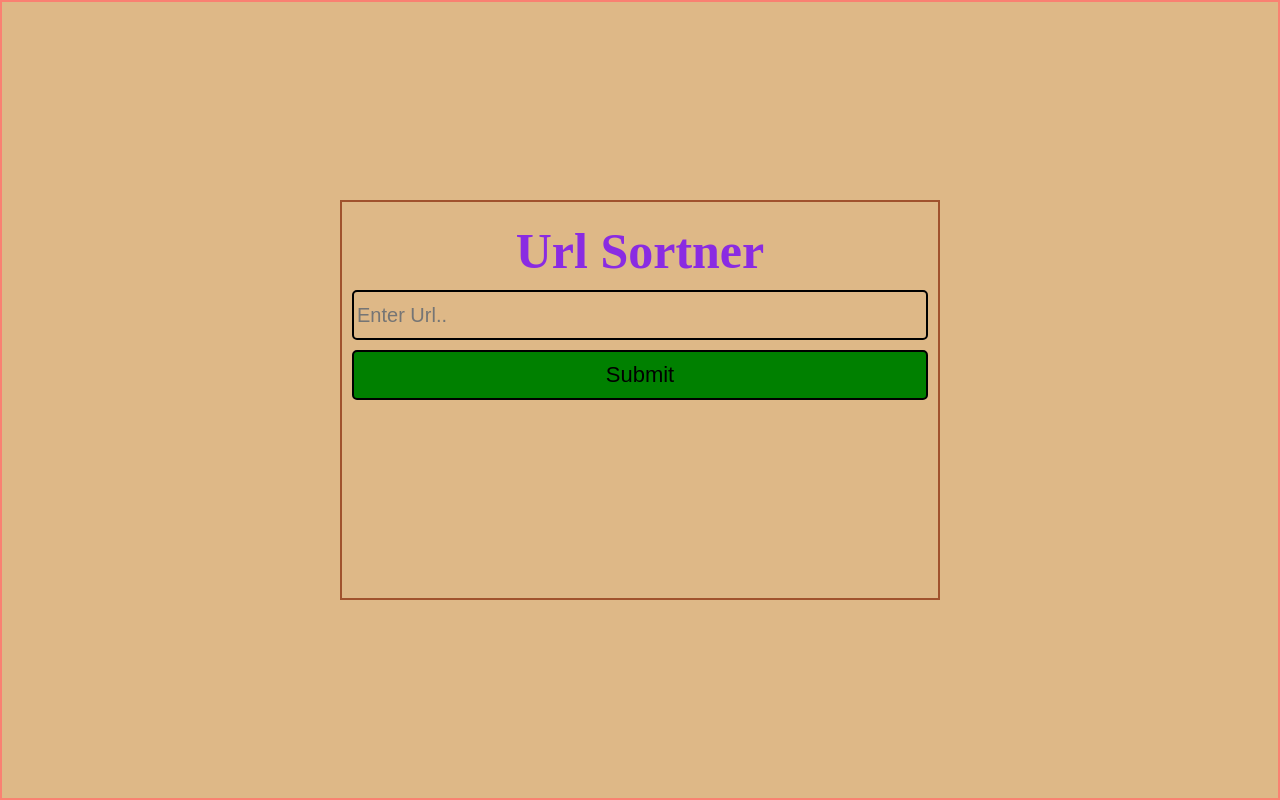
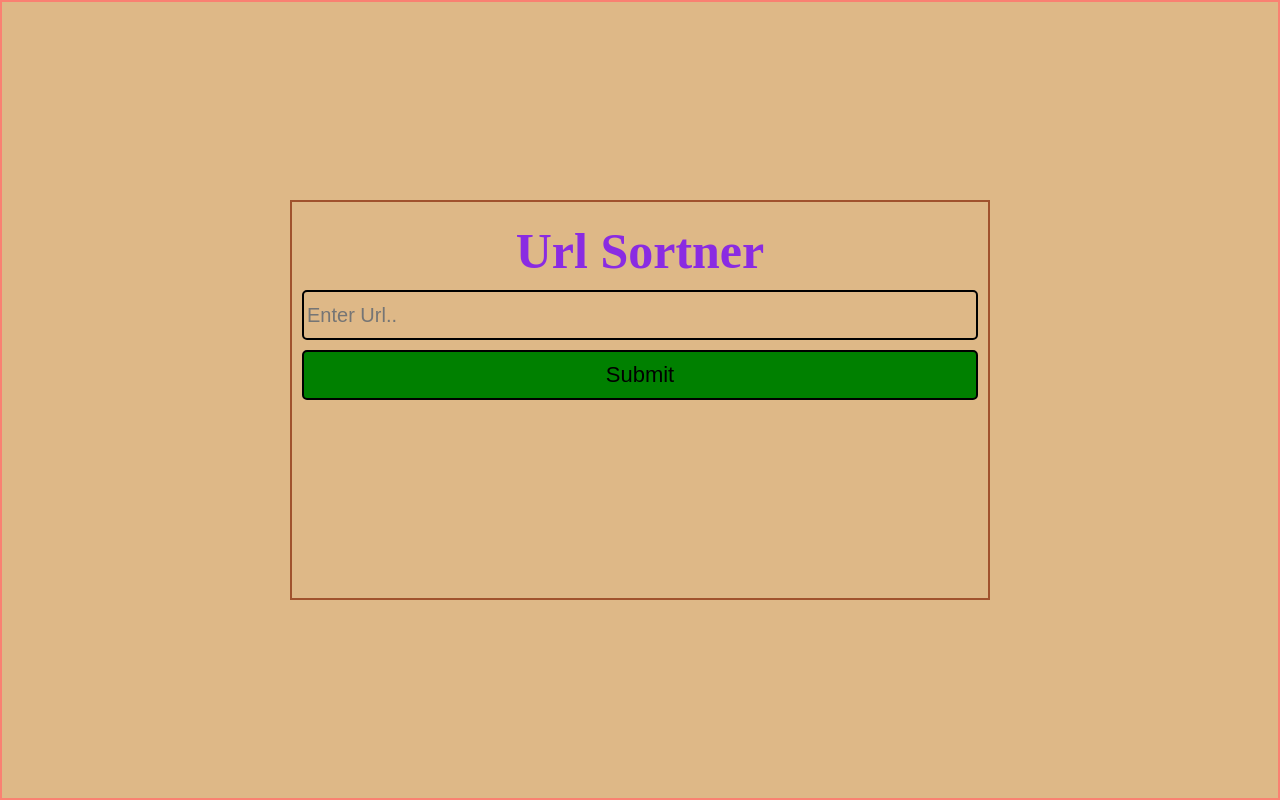
Before and after one commit to Shulabh-968026/UrlSortner, a Django app: page / in a window 1280 px wide. Run offline with Django 3.2, Linux system fonts and the light colour scheme.

Commit message:
Update index.css

```diff
--- a/myapp/static/index.css
+++ b/myapp/static/index.css
@@ -13,7 +13,7 @@
     align-items: center;
 }
 .sub-div{
-    width: 600px;
+    width: 700px;
     height: 400px;
     border: 2px sienna solid;
     padding: 10px;
```
